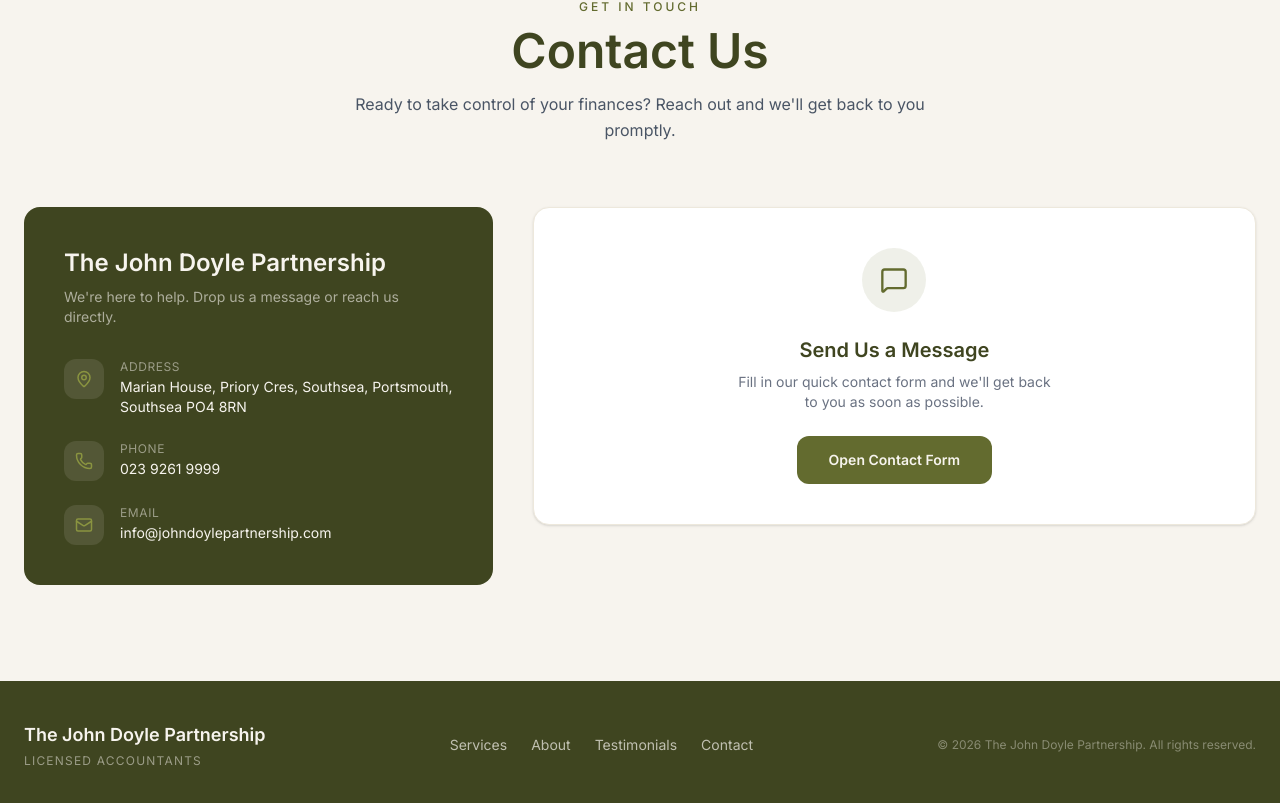
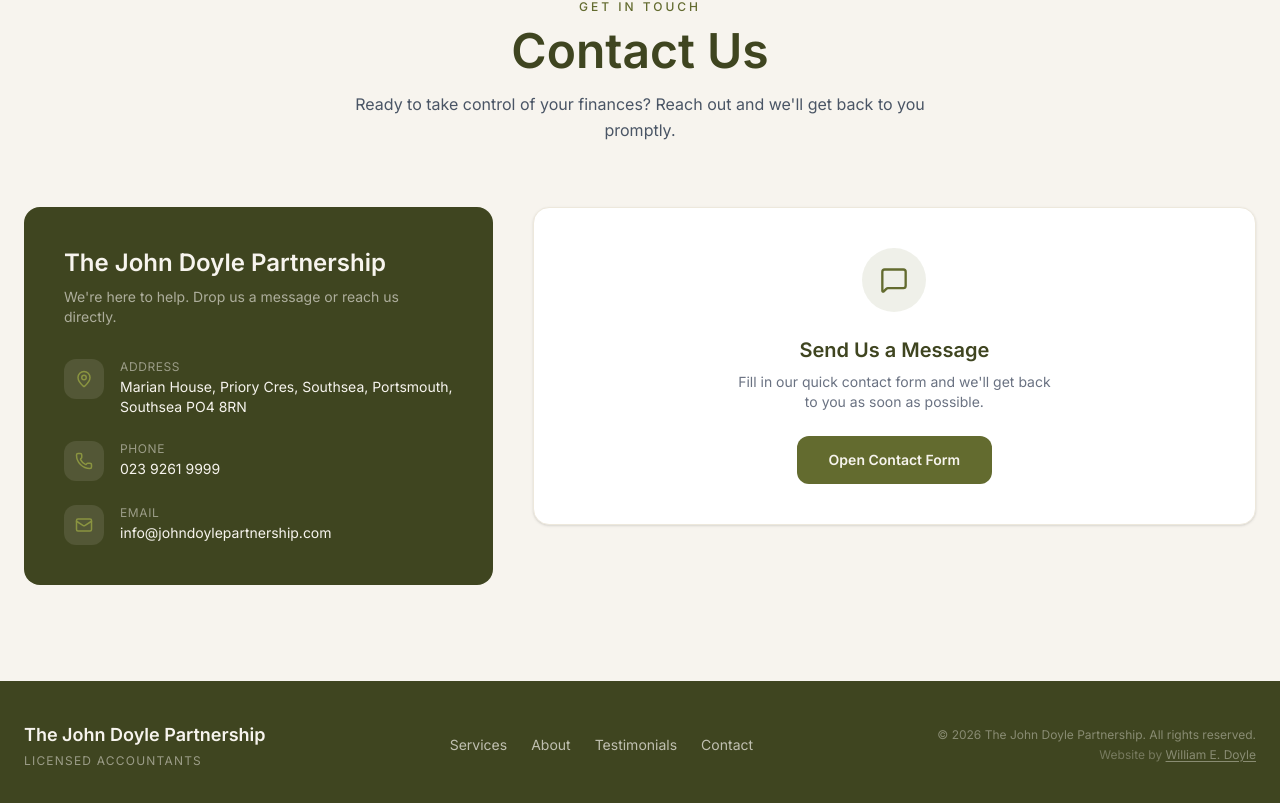
Before and after one commit to WDoyle123/jdp-new, a React (Vite) app: page / in a window 1280 px wide. Shown: the part 4733-5536 px from the top of the page. Built offline with nearby package versions, Linux system fonts and the light colour scheme.

Commit message:
feat: footer by...

```diff
--- a/src/components/Footer.tsx
+++ b/src/components/Footer.tsx
@@ -37,9 +37,22 @@ function Footer() {
         </ul>
 
         {/* Copyright */}
-        <p className="text-xs text-cream/40 text-center md:text-right">
-          &copy; {new Date().getFullYear()} The John Doyle Partnership. All rights reserved.
-        </p>
+        <div className="flex flex-col items-center md:items-end gap-1">
+          <p className="text-xs text-cream/40 text-center md:text-right">
+            &copy; {new Date().getFullYear()} The John Doyle Partnership. All rights reserved.
+          </p>
+          <p className="text-xs text-cream/30 text-center md:text-right">
+            Website by{" "}
+            <a
+              href="https://williamdoyle.co.uk"
+              target="_blank"
+              rel="noopener noreferrer"
+              className="text-cream/40 hover:text-cream/70 transition-colors duration-200 underline underline-offset-2"
+            >
+              William E. Doyle
+            </a>
+          </p>
+        </div>
       </div>
     </footer>
   );
```
